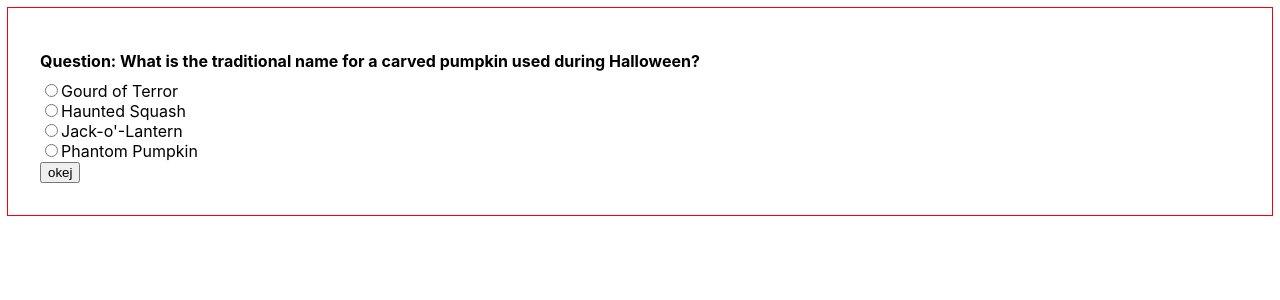
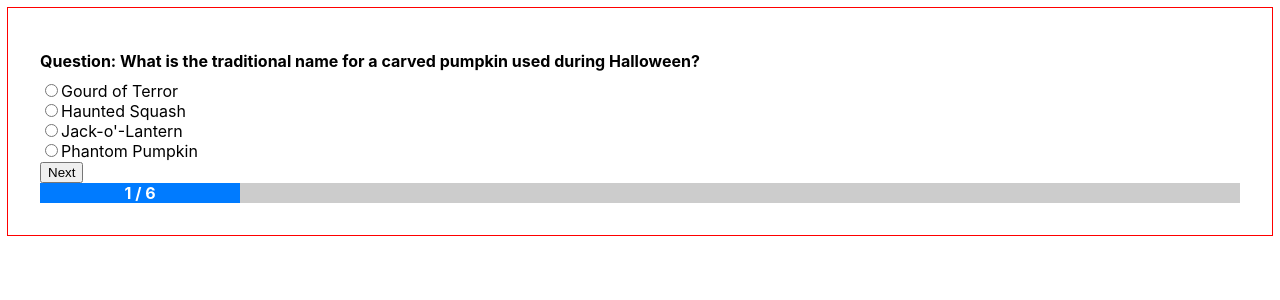
Before and after one commit to catfooo/project-state-management-quiz-vite-practice0, a React (Vite) app: page / in a window 1280 px wide. Shown: the top 300 px of the page. Built offline with nearby package versions, Linux system fonts and the light colour scheme.

Commit message:
button and progress bar

```diff
--- /dev/null
+++ b/src/components/CurrentQuestionZustand.css
@@ -0,0 +1,19 @@
+.progress-bar {
+    width: 100%;
+    height: 20px;
+    background-color: #ccc;
+    position: relative;
+  }
+
+  .progress {
+    height: 100%;
+    width: 0;
+    background-color: #007bff;
+    position: absolute;
+    transition: width 0.5s ease-in-out;
+    color: white;
+    display: flex;
+    align-items: center;
+    justify-content: center;
+    font-weight: bold;
+  }
--- a/src/components/CurrentQuestionZustand.jsx
+++ b/src/components/CurrentQuestionZustand.jsx
@@ -1,4 +1,5 @@
 import useQuizStore from "../stores/useQuizStore"; // Adjust the path accordingly
+import './CurrentQuestionZustand.css'
 
 export const CurrentQuestionZustand = () => {
   const questions = useQuizStore((state) => state.questions);
@@ -7,6 +8,8 @@ export const CurrentQuestionZustand = () => {
   );
   const question = questions[currentQuestionIndex];
   const goToNextQuestion = useQuizStore((state) => state.goToNextQuestion)
+  const totalQuestions = questions.length
+  const progress = ((currentQuestionIndex + 1) / totalQuestions) * 100
 
   if (!question) {
     return <h1>Oh no! I could not find the current question!</h1>;
@@ -19,13 +22,18 @@ export const CurrentQuestionZustand = () => {
         {question.options.map((option, index) => (
           <div key={index}>
             <label>
-              <input type="radio" name="options"/>
+              <input type="radio" name="radio-btn"/>
               {option}
             </label>
           </div>
         ))}
       </div>
-      <button onClick={goToNextQuestion}>okej</button>
+      <button onClick={goToNextQuestion}>Next</button>
+      <div className="progress-bar">
+        <div className="progress" style={{ width: `${progress}%` }}>
+          {currentQuestionIndex + 1} / {totalQuestions}
+        </div>
+      </div>
     </div>
   );
 };
```
